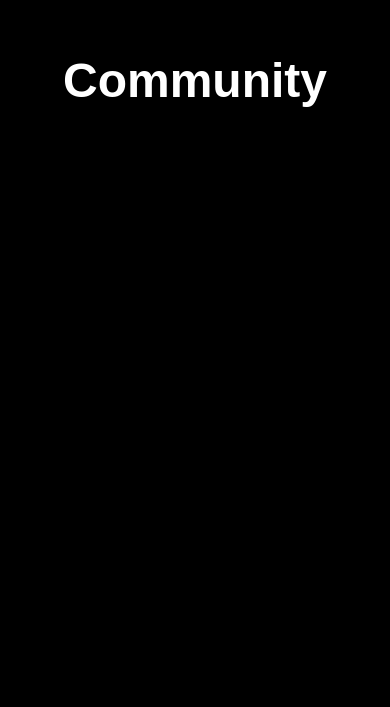
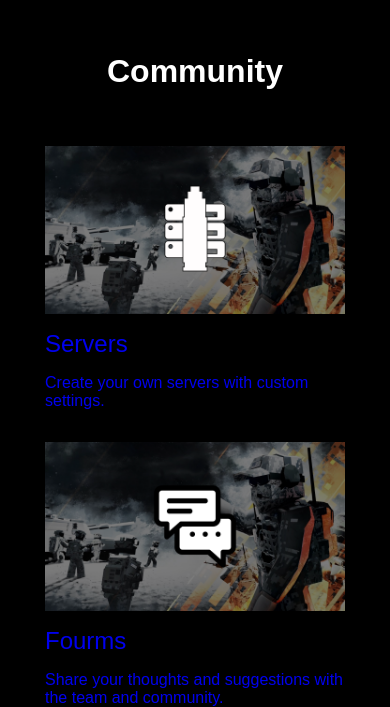
Before and after one commit to jf7689/battlebit, a plain HTML site: page index.html in a window 390 px wide. Shown: the part 2788-3495 px from the top of the page. Before the commit the page ends 2952 px from the top, so only its background shows below. Drawn offline with Linux system fonts and the light colour scheme; files whose address does not match are found by name.

Commit message:
Community section content and styling complete for desktop and mobile

```diff
--- a/assets/styles/style.css
+++ b/assets/styles/style.css
@@ -2,8 +2,11 @@
     --primary-text-color: white;
     --secondary-text-color: black;
     --tertiary-text-color: lightgray;
+
     --primary-highlight-color: #F9A73F;
+
     --primary-bg-color: black;
+
     --primary-btn-color: #F9A73F;
 }
 
@@ -211,6 +214,26 @@ ul {
     margin: 3.5rem 0;
 }
 
+.community-grid-container {
+    display: grid;
+    gap: 2rem;
+    grid-template-columns: repeat(2, minmax(0, 1fr));
+    margin: 0 10rem;
+}
+
+.community-card:visited {
+    color: var(--primary-text-color);
+}
+
+.community-img {
+    min-width: 300px;
+}
+
+.community-title {
+    font-size: 1.5rem;
+    margin: 1rem 0;
+}
+
 @media (max-width: 1475px) {
     .news-grid-container {
         grid-template-columns: repeat(2, minmax(0, 1fr));
@@ -276,7 +299,6 @@ ul {
     .news-grid-container {
         grid-template-columns: minmax(0, 1fr);
         justify-items: center;
-        margin: 0 5rem;
     }
 
     .news-img {
@@ -284,6 +306,20 @@ ul {
     }
 
     .news-heading {
+        font-size: 2.5rem;
+    }
+
+    /* Community */
+    .community-grid-container {
+        grid-template-columns: minmax(0, 1fr);
+        justify-items: center;
+    }
+
+    .community-img {
+        max-height: 300px;
+    }
+
+    .community-heading {
         font-size: 2.5rem;
     }
 }
@@ -300,14 +336,13 @@ ul {
         max-height: 363px;
     }
 
-    .news-grid-container {
+    .news-grid-container, .community-grid-container  {
         margin: 0 3rem;
     }
 }
 
 @media (max-width: 550px) {
-    /* About */
-    .about-heading {
+    .about-heading, .news-heading, .community-heading {
         font-size: 2rem;
     }
 
@@ -315,12 +350,8 @@ ul {
         font-size: 1rem;
     }
 
-    /* News */
-    .news-heading {
-        font-size: 2rem;
-    }
-
     .news-title {
         font-size: 1.25rem;
     }
+
 }
--- a/index.html
+++ b/index.html
@@ -16,8 +16,8 @@
             </button>
             <nav class="primary-nav">
                 <ul class="nav-list">
-                    <li><a href="">News</a></li>
-                    <li><a href="">Community</a></li>
+                    <li><a href="#news">News</a></li>
+                    <li><a href="#community">Community</a></li>
                     <li><a target="_blank" href="https://battlebit.fandom.com/wiki/BattleBit_Wiki">Wiki</a></li>
                 </ul>
             </nav>
@@ -37,7 +37,7 @@
             </div>
         </section>
 
-        <section class="about">
+        <section id="about">
             <div class="about-grid-container">
                 <img class="about-img" src="assets/images/battleSize.png" alt="Maps">
                 <div class="about-text-container">
@@ -72,7 +72,7 @@
             </div>
         </section>
 
-        <section class="news">
+        <section id="news">
                 <h2 class="news-heading">Latest News</h2>
                 <div class="news-grid-container">
                     <a class="news-card" target="_blank" href="https://store.steampowered.com/news/app/671860?emclan=103582791458938041&emgid=3869219147450783386">
@@ -95,8 +95,23 @@
                 </div>
         </section>
 
-        <section class="community">
+        <section id="community">
             <h2 class="community-heading">Community</h2>
+
+            <div class="community-grid-container">
+                <a class="community-card" target="_blank" href="https://battlebit.community/">
+                    <img class="community-img" src="assets/images/servers.png" alt="Servers">
+                    <h3 class="community-title">Servers</h3>
+                    <p>Create your own servers with custom settings.</p>
+                </a>
+
+                <a class="community-card" target="_blank" href="https://steamcommunity.com/app/671860/discussions/4/">
+                    <img class="community-img" src="assets/images/forums.png" alt="Servers">
+                    <h3 class="community-title">Fourms</h3>
+                    <p>Share your thoughts and suggestions with the team and community.</p>
+                </a>
+
+            </div>
         </section>
     </main>
 
```
Also changed, not shown: assets/images/forums.png (added), assets/images/servers.png (added).
